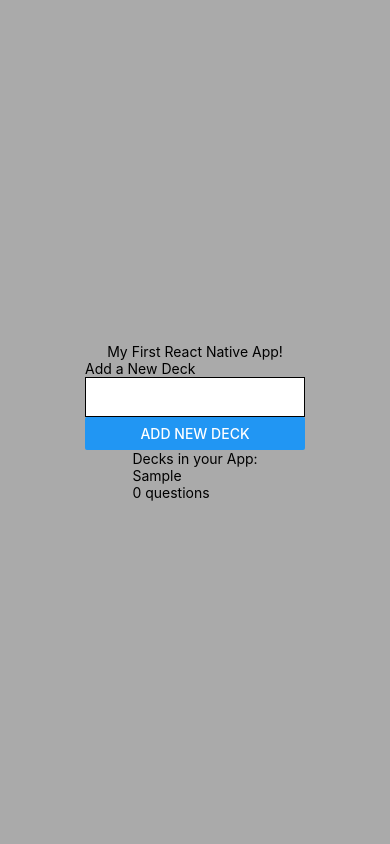
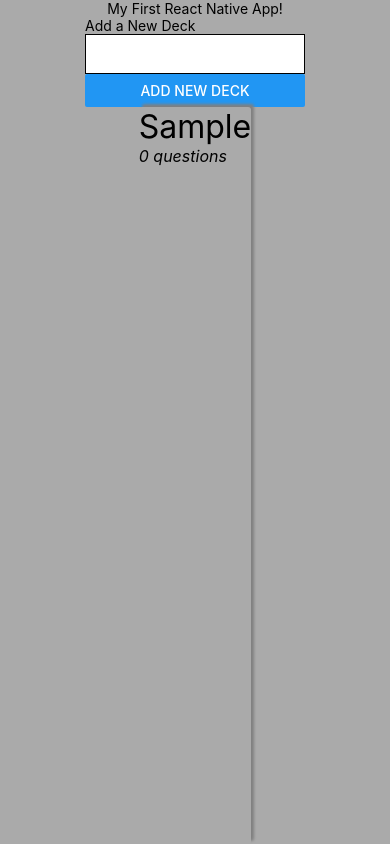
Before and after one commit to jeffn12/reactnd-mobile-flashcards, a React Native app: screen / in a window 390 px wide. Both pictures are taken after typing "Sample" into the empty fields and a click on the button "ADD NEW DECK". Built offline with nearby package versions, Linux system fonts and the light colour scheme.

Commit message:
feat: add base stylesheet

```diff
--- a/components/DeckList.js
+++ b/components/DeckList.js
@@ -1,8 +1,7 @@
 import React, { Component } from "react";
 import { connect } from "react-redux";
 // Components
-import { View, Text } from "react-native";
-import AddQuestion from "./AddQuestion";
+import { View, Text, StyleSheet } from "react-native";
 // Helpers
 import { getDecks } from "../utils/api";
 import { receiveDecks } from "../actions";
@@ -22,13 +21,14 @@ export class DeckList extends Component {
   render() {
     const { decks } = this.props;
     return (
-      <View>
-        <Text>Decks in your App:</Text>
+      <View style={Styles.container}>
         {Object.keys(decks).map((deck) => {
           return (
             <View key={deck}>
-              <Text>{decks[deck].title}</Text>
-              <Text>{decks[deck].questions.length} questions</Text>
+              <Text style={Styles.deckTitle}>{decks[deck].title}</Text>
+              <Text style={Styles.questionLabel}>
+                {decks[deck].questions.length} questions
+              </Text>
             </View>
           );
         })}
@@ -40,3 +40,21 @@ export class DeckList extends Component {
 const mapStateToProps = (decks) => decks;
 
 export default connect(mapStateToProps)(DeckList);
+
+const Styles = StyleSheet.create({
+  container: {
+    flex: 1,
+    borderColor: "black",
+    borderRadius: "3px",
+    shadowColor: "grey",
+    shadowRadius: "3px",
+    shadowOffset: { width: "3px", height: "-3px" }
+  },
+  deckTitle: {
+    fontSize: "2rem"
+  },
+  questionLabel: {
+    fontSize: "1rem",
+    fontStyle: "italic"
+  }
+});
```
